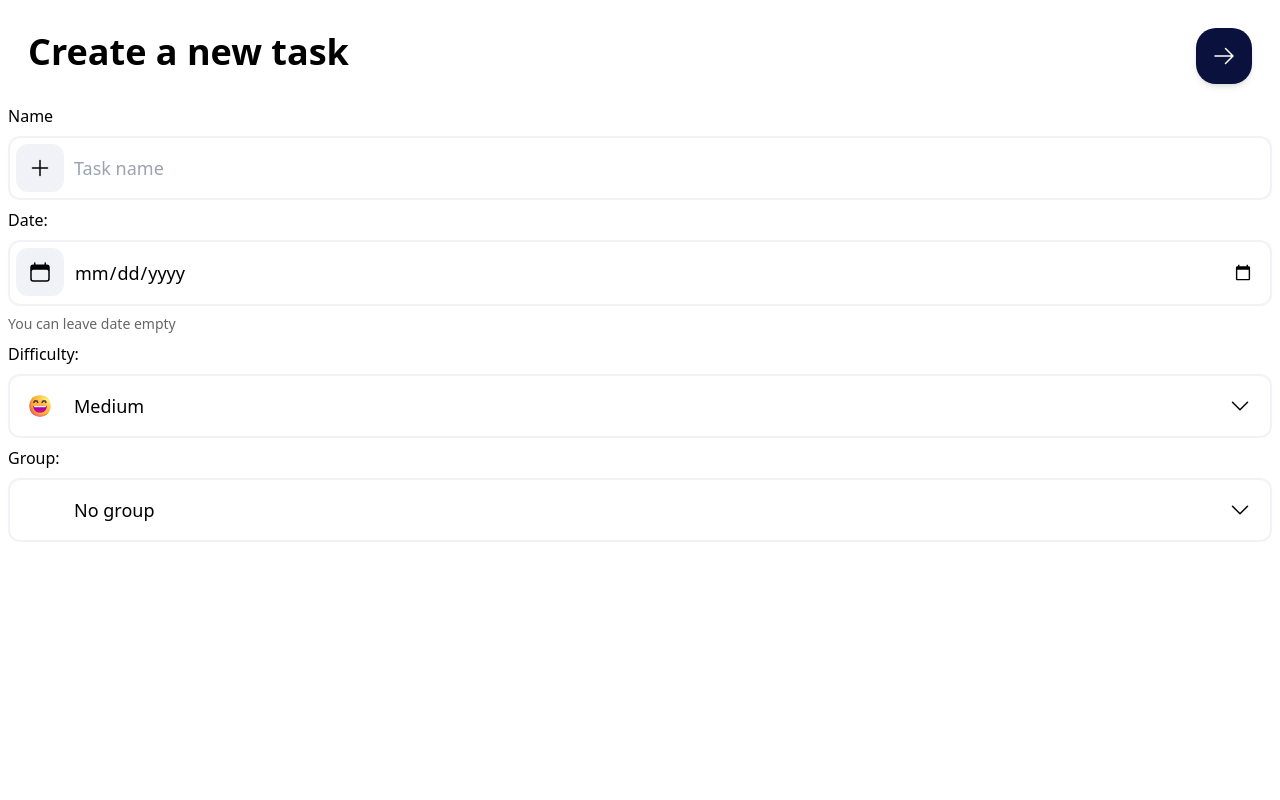
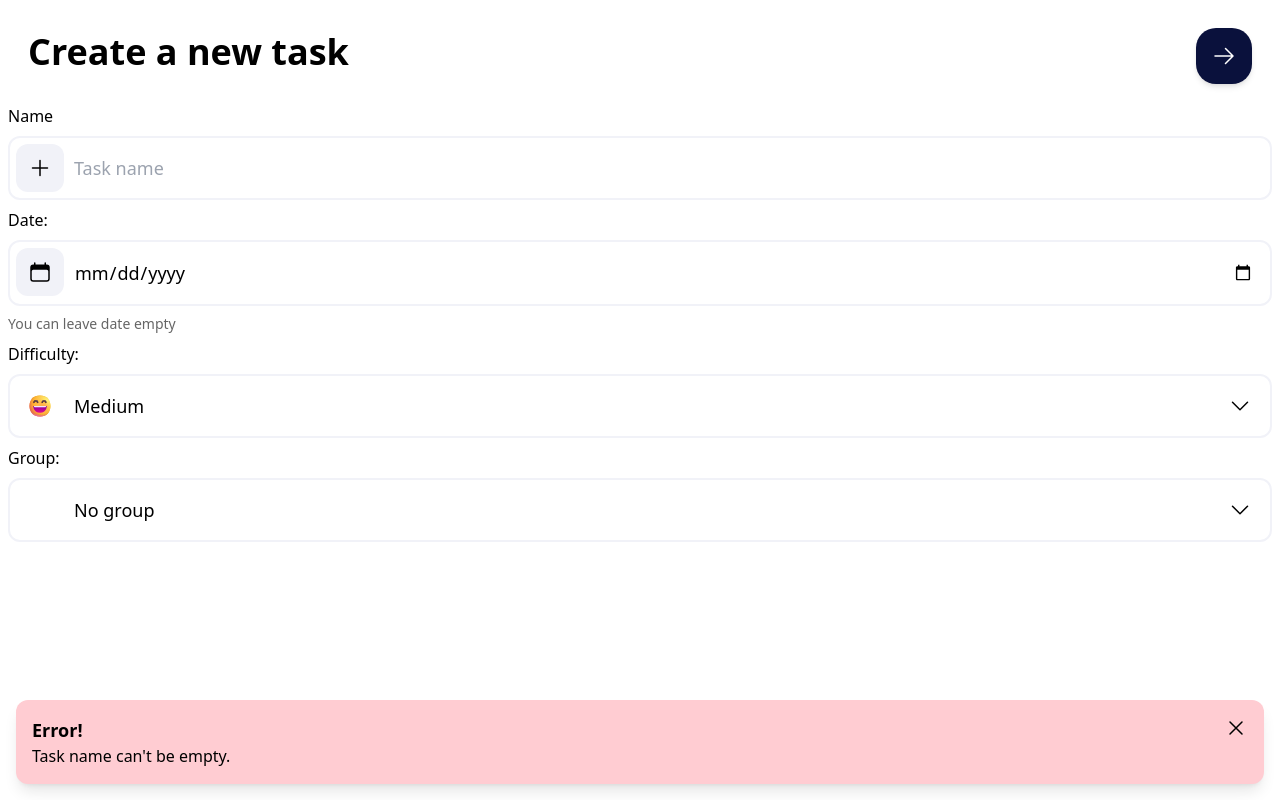
Before and after one commit to Eboon-05/task-machine, a Next.js app: page /new in a window 1280 px wide. Both pictures are taken after a click on the button 1224 px from the left and 56 px from the top of the page. Built offline with nearby package versions, Linux system fonts and the light colour scheme.

Commit message:
:sparkles: Add Toast

```diff
--- /dev/null
+++ b/components/Toast.tsx
@@ -0,0 +1,33 @@
+import { FC } from 'react'
+
+import { XMarkIcon } from '@heroicons/react/24/outline'
+import classNames from 'classnames'
+
+interface Props {
+    title: string
+    body?: string
+    onClose?: () => void
+    type?: 'error'
+}
+
+const Toast: FC<Props> = ({ title, body, onClose, type }) => {
+    return <div className={classNames({
+        'fixed bottom-4 inset-x-4 rounded-xl shadow-lg p-4': true,
+        'bg-light-red': type === 'error'
+    })}>
+        <div className='w-full h-full relative'>
+            <div className='text-lg font-bold'>{title}</div>
+            {body
+                ? <p className=''>
+                    {body}
+                </p>
+                : null
+            }
+            <button className='absolute top-0 right-0' onClick={onClose}>
+                <XMarkIcon className='h-6 w-6' />
+            </button>
+        </div>
+    </div>
+}
+
+export { Toast }
--- a/pages/groups/new.tsx
+++ b/pages/groups/new.tsx
@@ -7,6 +7,7 @@ import { ArrowRightIcon, PlusIcon } from '@heroicons/react/24/solid'
 
 import { Button } from 'components/Button'
 import { Input } from 'components/Input'
+import { Toast } from 'components/Toast'
 
 import { useAppDispatch } from 'hooks'
 import { addGroup } from 'redux/taskSlice'
@@ -17,11 +18,14 @@ const New: NextPage = () => {
     const router = useRouter()
 
     const name = useRef<HTMLInputElement>(null)
+    const [error, setError] = useState<string>('')
     const [color, setColor] = useState('#000000')
 
     const onCreate = () => {
         if (name.current) {
-            if (!name.current.value) return console.error('There is no name')
+            if (!name.current.value) {
+                return setError(`Group name can't be empty.`)
+            }
 
             const newGroup: Group = {
                 id: nanoid(),
@@ -50,6 +54,15 @@ const New: NextPage = () => {
                 <span>Color:</span>
                 <ColorPicker onChange={setColor} />
             </div>
+
+            {error ? (
+                <Toast
+                    title='Error!'
+                    body={error}
+                    type='error'
+                    onClose={() => setError('')}
+                />
+            ) : null}
         </section>
     )
 }
--- a/pages/habits/new.tsx
+++ b/pages/habits/new.tsx
@@ -7,6 +7,7 @@ import { ArrowRightIcon, PlusIcon } from '@heroicons/react/24/solid'
 
 import { Button } from 'components/Button'
 import { Input } from 'components/Input'
+import { Toast } from 'components/Toast'
 
 import { useAppDispatch } from 'hooks'
 import { addHabit } from 'redux/taskSlice'
@@ -17,8 +18,14 @@ const New: NextPage = () => {
 
     const name = useRef<HTMLInputElement>(null)
 
+    const [error, setError] = useState<string>('')
+
     const onCreate = () => {
         if (name.current) {
+            if (!name.current.value) {
+                return setError(`Habit name can't be empty.`)
+            }
+
             const newHabit: Habit = {
                 id: nanoid(),
                 name: name.current.value,
@@ -43,6 +50,15 @@ const New: NextPage = () => {
                 <span>Name:</span>
                 <Input ref={name} Icon={PlusIcon} placeholder='Habit name' />
             </div>
+
+            {error ? (
+                <Toast
+                    title='Error!'
+                    body={error}
+                    type='error'
+                    onClose={() => setError('')}
+                />
+            ) : null}
         </section>
     )
 }
--- a/pages/new.tsx
+++ b/pages/new.tsx
@@ -16,12 +16,14 @@ import { GroupSelect } from 'components/GroupSelect'
 
 import { useAppDispatch } from 'hooks'
 import { addTask } from 'redux/taskSlice'
+import { Toast } from 'components/Toast'
 
 const New: NextPage = () => {
     const dispatch = useAppDispatch()
     const router = useRouter()
 
     const [level, setLevel] = useState<Task['level']>(2)
+    const [error, setError] = useState<string>('')
     const [group, setGroup] = useState<string | undefined>(
         typeof router.query.group === 'string' ? router.query.group : undefined,
     )
@@ -38,7 +40,7 @@ const New: NextPage = () => {
     const onCreate = () => {
         if (name.current && date.current) {
             if (!name.current.value) {
-                return console.error('There is no name')
+                return setError(`Task name can't be empty.`)
             }
 
             const realDate = new Date(date.current.value)
@@ -49,7 +51,7 @@ const New: NextPage = () => {
                 id: nanoid(),
                 level,
                 done: false,
-                due: date.current.value ? realDate : undefined
+                due: date.current.value ? realDate : undefined,
             }
 
             const id = router.query.group
@@ -63,19 +65,16 @@ const New: NextPage = () => {
                 )
                 router.push(`/groups#${id}`)
             } else {
-                dispatch(addTask({ task: newTask}))
+                dispatch(addTask({ task: newTask }))
                 router.push('/')
             }
         }
     }
 
     return (
-        <>
         <section className='p-2 h-screen flex flex-col justify-start'>
             <div className='p-5 sm:flex justify-between items-center'>
-                    <h1 className='text-4xl font-bold mb-2'>
-                        Create a new task
-                    </h1>
+                <h1 className='text-4xl font-bold mb-2'>Create a new task</h1>
                 <Button className='m-auto sm:m-0' onClick={onCreate}>
                     <ArrowRightIcon className='h-6 w-6' />
                 </Button>
@@ -96,8 +95,16 @@ const New: NextPage = () => {
                 <span>Group:</span>
                 <GroupSelect onChange={setGroup} group={group} />
             </div>
+
+            {error ? (
+                <Toast
+                    title='Error!'
+                    body={error}
+                    type='error'
+                    onClose={() => setError('')}
+                />
+            ) : null}
         </section>
-        </>
     )
 }
 
```
Lines whose indentation alone changed are shown as unchanged.
